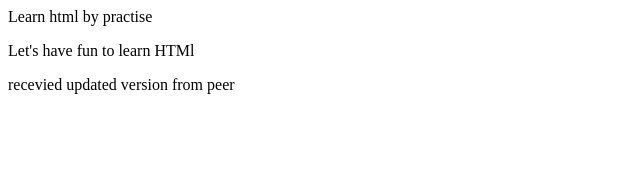
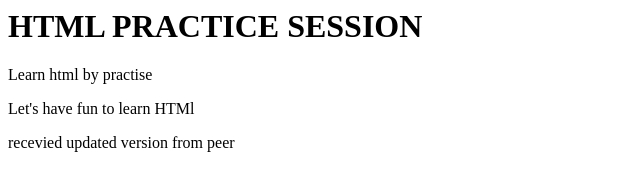
Before and after one commit to kmpkumar/class2.2, a plain HTML site: page index.html in a window 1280 px wide. Shown: the whole page, without its empty margins (0-640 px from the left). Drawn offline with Linux system fonts and the light colour scheme.

Commit message:
ADDED fourth line

```diff
--- a/index.html
+++ b/index.html
@@ -7,8 +7,10 @@
         </title>
     </head>
         <body>
+            <h1> HTML PRACTICE SESSION</h1>
             <p>Learn html by practise</p>
             <p> Let's have fun to learn HTMl</p>
             <p>recevied updated version from peer</p>
+
         </body>
 </html>
```
